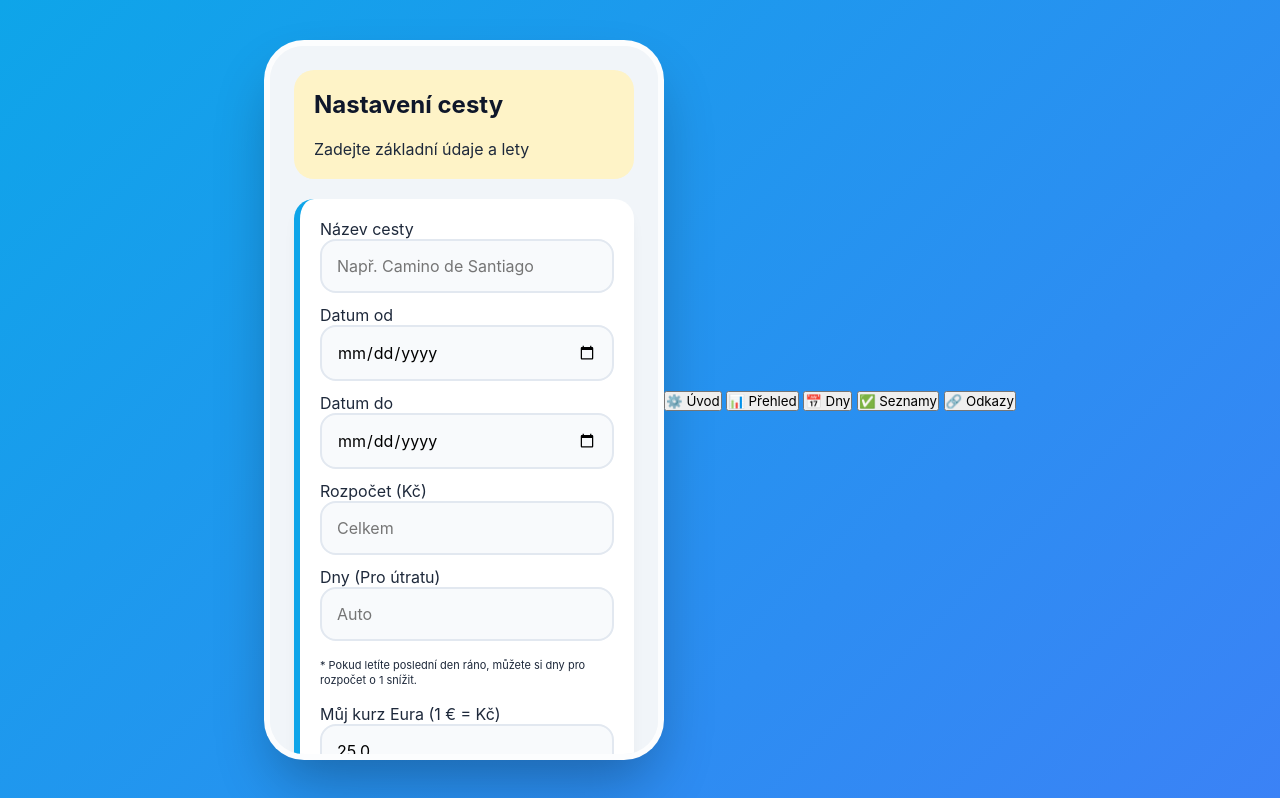
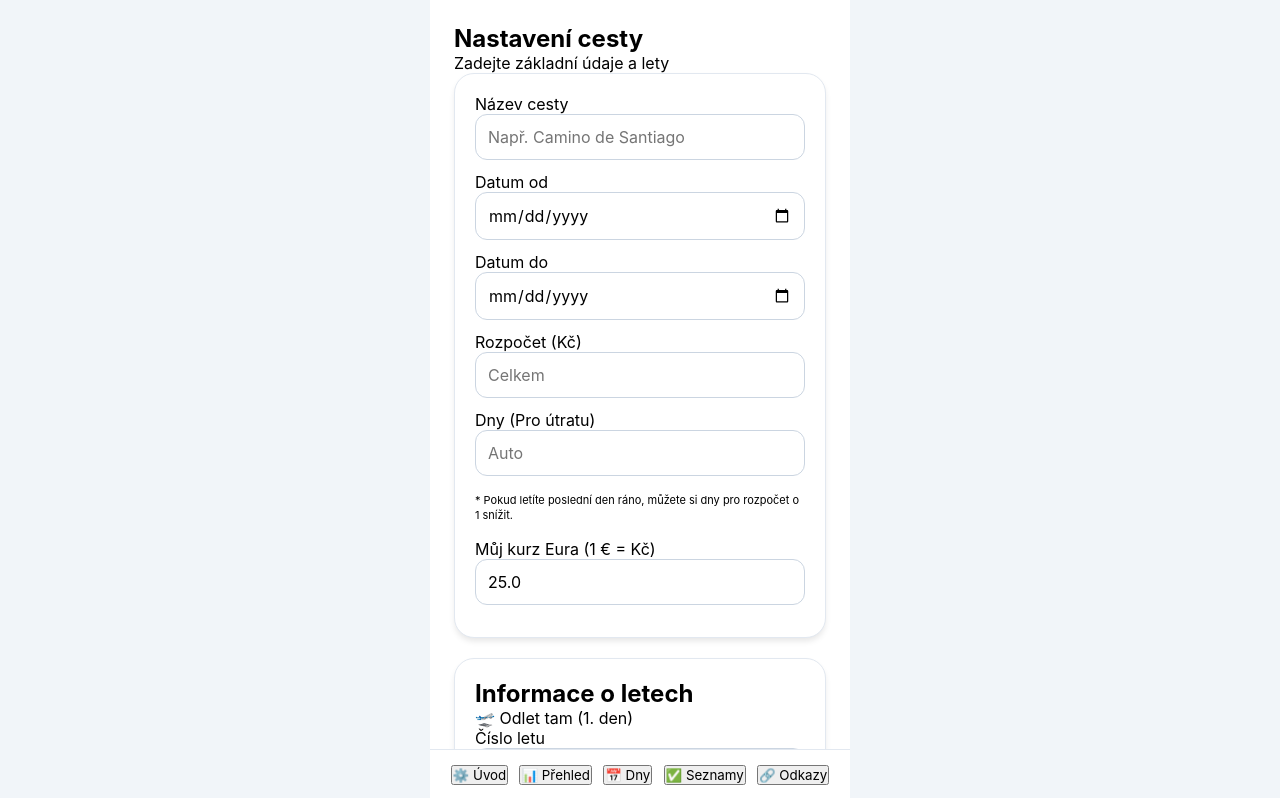
Before and after one commit to jezovaeva/camino, a plain HTML site: page index.html in a window 1280 px wide. Shown: the top 798 px of the page. Drawn offline with Linux system fonts and the light colour scheme.

Commit message:
uprava2
Updated styles for layout, cards, and buttons.

```diff
--- a/style.css
+++ b/style.css
@@ -1,53 +1,35 @@
-:root {
-    --bg-main: #f1f5f9;
-    --text-main: #1e293b;
-    --accent: #0ea5e9; /* Jasnější modrá */
-    --accent-light: #e0f2fe;
-    --card-bg: #ffffff;
-    --camino-sand: #fef3c7; /* Jemná písková pro Camino nádech */
-    --radius: 24px;
-}
-
-* { box-sizing: border-box; margin: 0; padding: 0; font-family: -apple-system, BlinkMacSystemFont, "Segoe UI", Roboto, sans-serif; }
+/* Základní reset */
+* { box-sizing: border-box; margin: 0; padding: 0; font-family: -apple-system, sans-serif; }
 
 body {
-    background: linear-gradient(135deg, #0ea5e9 0%, #3b82f6 100%); /* Modrý gradient jako obloha */
-    display: flex; justify-content: center; align-items: center; min-height: 100vh;
+    background: #f1f5f9;
+    display: flex; justify-content: center; min-height: 100vh;
 }
 
 .app-container {
-    background-color: var(--bg-main); width: 100%; max-width: 400px; height: 90vh;
-    border-radius: 40px; box-shadow: 0 30px 60px -12px rgba(0,0,0,0.3);
-    overflow-y: auto; padding: 24px; color: var(--text-main);
-    border: 6px solid rgba(255,255,255,0.8);
+    width: 100%; max-width: 420px; background: white;
+    padding: 24px; min-height: 100vh;
 }
 
-/* Zvýraznění karet */
+/* Karty */
 .card {
-    background: var(--card-bg);
-    border-radius: 20px;
-    padding: 20px;
-    margin-bottom: 20px;
-    box-shadow: 0 10px 15px -3px rgba(0,0,0,0.05);
-    border-left: 6px solid var(--accent); /* Barevný akcent na boku */
+    background: #ffffff; border-radius: 20px; padding: 20px;
+    margin-bottom: 20px; box-shadow: 0 4px 6px -1px rgba(0,0,0,0.1);
+    border: 1px solid #e2e8f0;
 }
 
+/* Formuláře */
 input, select {
-    width: 100%; padding: 15px; margin-bottom: 12px;
-    border: 2px solid #e2e8f0; border-radius: 16px;
-    background: #f8fafc; font-size: 16px;
+    width: 100%; padding: 12px; margin-bottom: 12px;
+    border: 1px solid #cbd5e1; border-radius: 12px; font-size: 16px;
 }
 
-input:focus { border-color: var(--accent); outline: none; background: #fff; }
-
 .primary-btn {
-    background: var(--accent); color: white; border: none; padding: 18px;
-    border-radius: 16px; font-weight: 800; cursor: pointer;
-    box-shadow: 0 4px 12px rgba(14,165,233,0.3);
+    width: 100%; padding: 15px; background: #0284c7; color: white;
+    border: none; border-radius: 12px; font-weight: bold; cursor: pointer;
 }
 
-h1 { color: #0f172a; margin-bottom: 20px; }
-h2 { color: #334155; border-bottom: 2px solid var(--accent-light); padding-bottom: 5px; }
-
-/* Drobnost pro doladění vzhledu */
-.setup-header { background: var(--camino-sand); padding: 20px; border-radius: 20px; margin-bottom: 20px; }
+/* Navigace a sekce */
+.page-section { display: none; }
+.page-section.active { display: block; }
+.bottom-nav { position: fixed; bottom: 0; width: 100%; max-width: 420px; display: flex; justify-content: space-around; background: white; padding: 15px; border-top: 1px solid #e2e8f0; }
```
